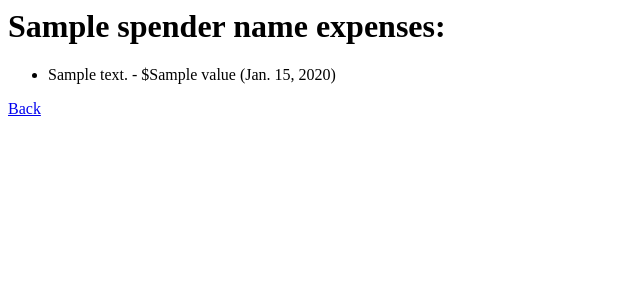
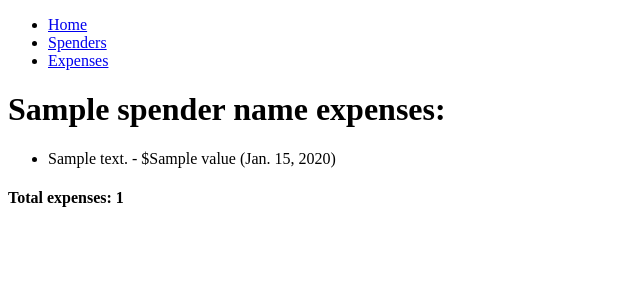
Before and after one commit to aemartinez37/expense_record-sb_django_training, a Django app: template expense_record_app/templates/expense/by_spender.html in a window 1280 px wide. Shown: the top 300 px of the page, without its empty margins (0-640 px from the left). Run offline with Django 3.2, Linux system fonts and the light colour scheme; the template is opened without the code that fills it: most values are stand-ins (such as "Sample title", 1, 10 or a date in 2020).

Commit message:
Template Inheritance: adding base template

```diff
--- /dev/null
+++ b/expense_record_app/templates/base.html
@@ -0,0 +1,23 @@
+<!DOCTYPE html>
+<html lang="en">
+<head>
+    <title>{% block title %}Expenses Record App{% endblock %}</title>
+</head>
+
+<body>
+    <div id="sidebar">
+        {% block sidebar %}
+        <ul>
+            <li><a href="/">Home</a></li>
+            <li><a href="/spenders/">Spenders</a></li>
+            <li><a href="/expenses/">Expenses</a></li>
+        </ul>
+        {% endblock %}
+    </div>
+
+    <div id="content">
+        {% block content %}{% endblock %}
+    </div>
+
+</body>
+</html>
--- a/expense_record_app/templates/expense/by_spender.html
+++ b/expense_record_app/templates/expense/by_spender.html
@@ -1,3 +1,6 @@
+{% extends "base.html" %}
+
+{% block content %}
     <h1>{{ spender_name }} expenses:</h1>
     {% if expenses_list %}
         <ul>
@@ -8,4 +11,5 @@
     {% else %}
         <p>No expenses registered.</p>
     {% endif %}
-<a href="/">Back</a>
+    <h4>Total expenses: {{ expenses_list.count }}</h4>
+{% endblock %}
--- a/expense_record_app/templates/expense_record_app/expense_list.html
+++ b/expense_record_app/templates/expense_record_app/expense_list.html
@@ -1,3 +1,6 @@
+{% extends "base.html" %}
+
+{% block content %}
     <h1>Expenses:</h1>
     {% if object_list %}
         <ul>
@@ -8,4 +11,5 @@
     {% else %}
         <p>No expenses registered.</p>
     {% endif %}
-<a href="/">Back</a>
+    <h4>Total expenses: {{ object_list.count }}</h4>
+{% endblock %}
--- a/expense_record_app/templates/expense_record_app/spender_detail.html
+++ b/expense_record_app/templates/expense_record_app/spender_detail.html
@@ -1,3 +1,6 @@
+{% extends "base.html" %}
+
+{% block content %}
     {% if object %}
         <h1>{{ object.full_name }}</h1>
         <p>@{{ object.nickname }}</p>
@@ -5,4 +8,4 @@
     {% else %}
         <p>No spender registered.</p>
     {% endif %}
-<a href="/">Back</a>
+{% endblock %}
--- a/expense_record_app/templates/expense_record_app/spender_list.html
+++ b/expense_record_app/templates/expense_record_app/spender_list.html
@@ -1,3 +1,6 @@
+{% extends "base.html" %}
+
+{% block content %}
     <h1>Spenders:</h1>
     {% if object_list %}
         <ul>
@@ -8,3 +11,4 @@
     {% else %}
         <p>No spenders registered.</p>
     {% endif %}
+{% endblock %}
--- a/expense_record_app/templates/spender/spender.html
+++ b/expense_record_app/templates/spender/spender.html
@@ -1,3 +1,6 @@
+{% extends "base.html" %}
+
+{% block content %}
     <h1>Spenders:</h1>
     {% if spenders_list %}
         <ul>
@@ -8,3 +11,4 @@
     {% else %}
         <p>No spenders registered.</p>
     {% endif %}
+{% endblock %}
```
Also changed, not shown: expense_record_app/templates/index.html (+7 -3 lines). Lines whose indentation alone changed are shown as unchanged.
